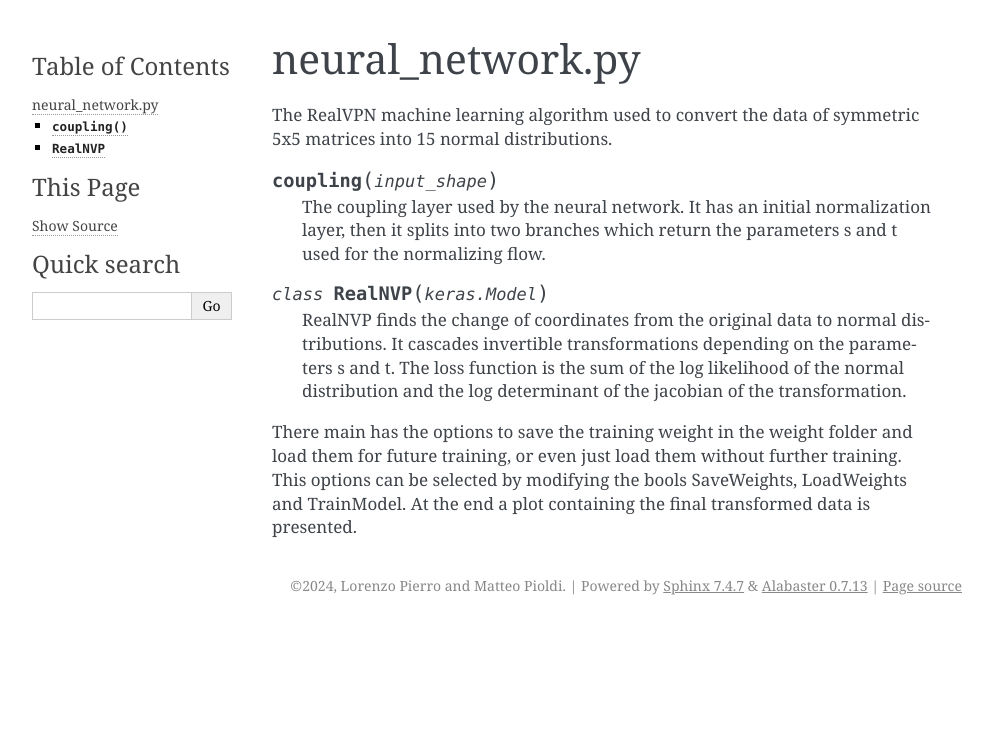
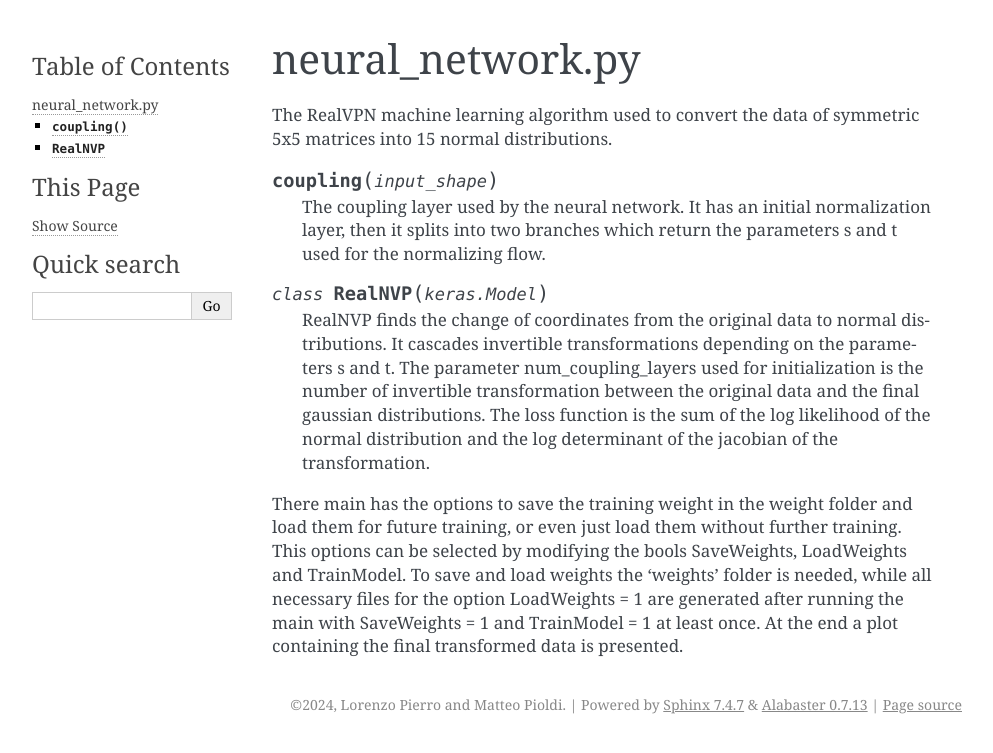
Before and after one commit to mpioldi/CMEPDA, a Sphinx documentation site: the page built from docs/neural_network.rst, in a window 1280 px wide. Shown: the top 753 px of the page, without its empty margins (148-1141 px from the left). Built offline with Sphinx 7.4.7, drawn with Linux system fonts in a browser that asks for light colours.

Commit message:
Updated documentation

```diff
--- a/docs/neural_network.rst
+++ b/docs/neural_network.rst
@@ -12,10 +12,15 @@ The RealVPN machine learning algorithm used to convert the data of symmetric 5x5
 
     RealNVP finds the change of coordinates from the original data to normal distributions.
     It cascades invertible transformations depending on the parameters s and t.
+    The parameter num_coupling_layers used for initialization is the number of invertible transformation
+    between the original data and the final gaussian distributions.
     The loss function is the sum of the log likelihood of the normal distribution
     and the log determinant of the jacobian of the transformation.
+
 
 There main has the options to save the training weight in the weight folder and load them for future training,
 or even just load them without further training.
 This options can be selected by modifying the bools SaveWeights, LoadWeights and TrainModel.
+To save and load weights the 'weights' folder is needed, while all necessary files for the option
+LoadWeights = 1 are generated after running the main with SaveWeights = 1 and TrainModel = 1 at least once.
 At the end a plot containing the final transformed data is presented.
```
Also changed, not shown: 3 other files.
